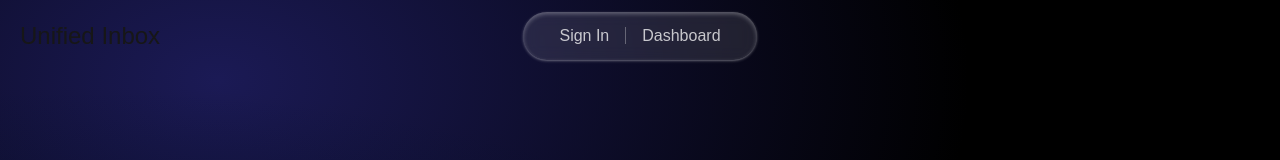
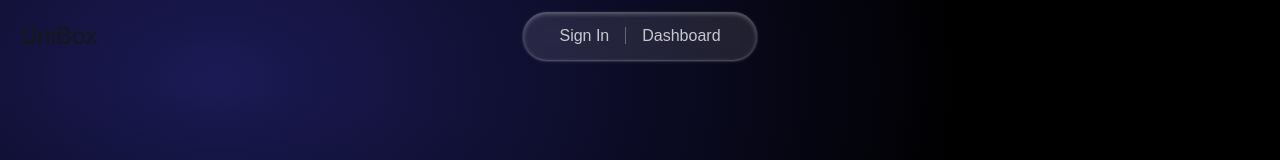
Before and after one commit to sanju26honey/UnifiedInbox, a Next.js app: page / in a window 1280 px wide. Shown: the top 160 px of the page. Built offline with nearby package versions, Linux system fonts and the light colour scheme.

Commit message:
refactor: final changes

```diff
--- a/app/layout.tsx
+++ b/app/layout.tsx
@@ -2,7 +2,7 @@ import type { Metadata } from "next";
 import "./globals.css";
 
 export const metadata: Metadata = {
-  title: "Unified Inbox",
+  title: "UniBox",
   description: "Developed by Sanju",
 };
 
--- a/app/page.tsx
+++ b/app/page.tsx
@@ -21,7 +21,7 @@ export default function Home() {
         backgroundImage: "radial-gradient(at 4% 69%, #070f2b 0%, transparent 60%), radial-gradient(at 17% 10%, #1b1a55 0%, transparent 50%), radial-gradient(at 74% 76%, rgba(5, 223, 114, 0.1) 0%, transparent 40%), radial-gradient(at 71% 94%, rgba(5, 223, 114, 0.2) 0%, transparent 30%)"
       }}>
           <div className="fixed z-100 top-0 p-5 text-left w-full">
-            <h1 className="text-2xl">Unified Inbox</h1>
+            <h1 className="text-2xl">UniBox</h1>
           </div>
           <div className="fixed md:top-0 z-100 w-full p-3 p-md-5 flex justify-end md:justify-center items-center">
             <div className="p-3 divide-x divide-white/30 shadow-sm shadow-white/30 inset-shadow-sm inset-shadow-white/30 gap-5 px-5 justify-evenly md:bg-white/10 bg-clip-padding backdrop-filter backdrop-blur bg-opacity-10 backdrop-saturate-100 backdrop-contrast-100 rounded-4xl">
@@ -40,7 +40,7 @@ export default function Home() {
           <div className="w-full text-left grow md:w-[50%] p-5 px-10 md:order-1 order-2">
             <h1 className="md:text-3xl text-2xl text-white/80">Messaging, Reimagined with AI</h1><br />
             <span className="md:text-md text-sm text-white/50">
-              Traditional outreach is slow and fragmented. Our Unified Inbox eliminates the friction of multi-channel communication. By combining a powerful AI-driven editor with direct API integrations, we allow you to focus on the message, while we handle the delivery. Whether it's a 24-hour flash sale or a simple welcome drip, your workflow stays in one place.
+              Traditional outreach is slow and fragmented. UniBox eliminates the friction of multi-channel communication. By combining a powerful AI-driven editor with direct API integrations, we allow you to focus on the message, while we handle the delivery. Whether it's a 24-hour flash sale or a simple welcome drip, your workflow stays in one place.
             </span>
           </div>
           <div className="p-5 px-10 w-full md:w-[50%] md:order-2 order-1">
--- a/components/TemplateForm.tsx
+++ b/components/TemplateForm.tsx
@@ -59,7 +59,7 @@ export default function TemplateForm({
                                 type="text"
                                 value={formValues.brand}
                                 onChange={handleInputChange}
-                                placeholder="Unified Inbox"
+                                placeholder="UniBox"
                                 className="block min-w-0 grow bg-transparent py-1.5 pr-3 pl-1 text-base text-white placeholder:text-gray-500 focus:outline-none sm:text-sm/6"
                             />
                         </div>
```
